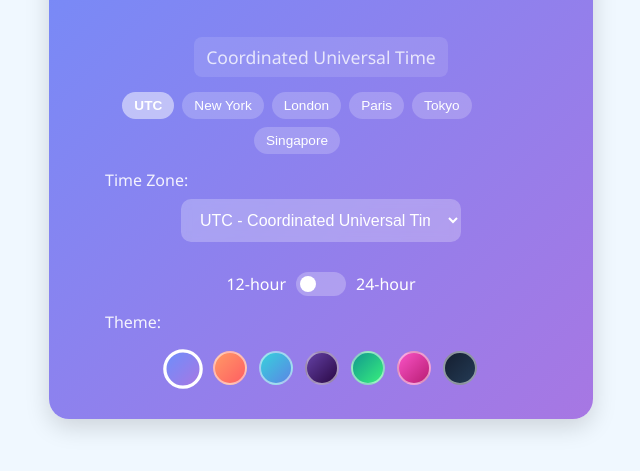
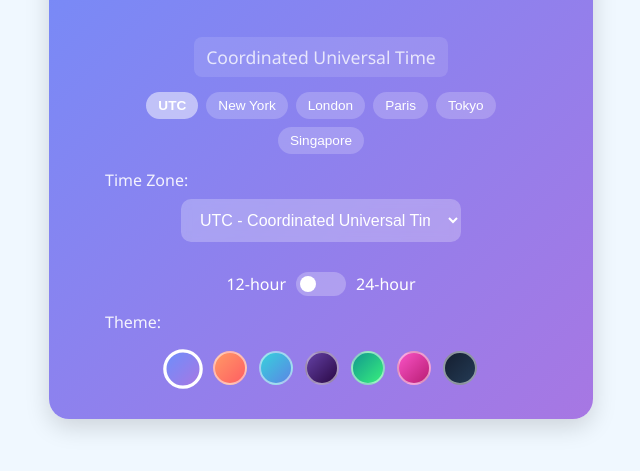
Before and after one commit to hypmcbs/worldclock, a plain HTML site: page index.html in a window 1280 px wide. Shown: the part 323-794 px from the top of the page, without its empty margins (319-959 px from the left). Drawn offline with Linux system fonts and the light colour scheme.

Commit message:
Update index.html

```diff
--- a/index.html
+++ b/index.html
@@ -205,7 +205,10 @@
       flex-wrap: wrap;
       justify-content: center;
       gap: 8px;
-      width: 90%;
+      width: 100%;
+      max-width: 400px;
+      margin-left: auto;
+      margin-right: auto;
     }
     .city-button {
       background-color: rgba(255, 255, 255, 0.2);
```
